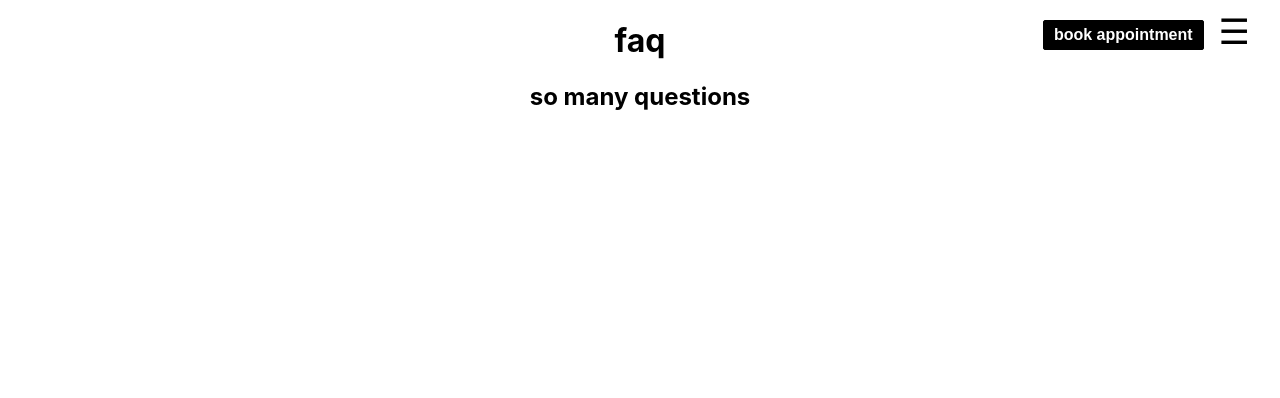
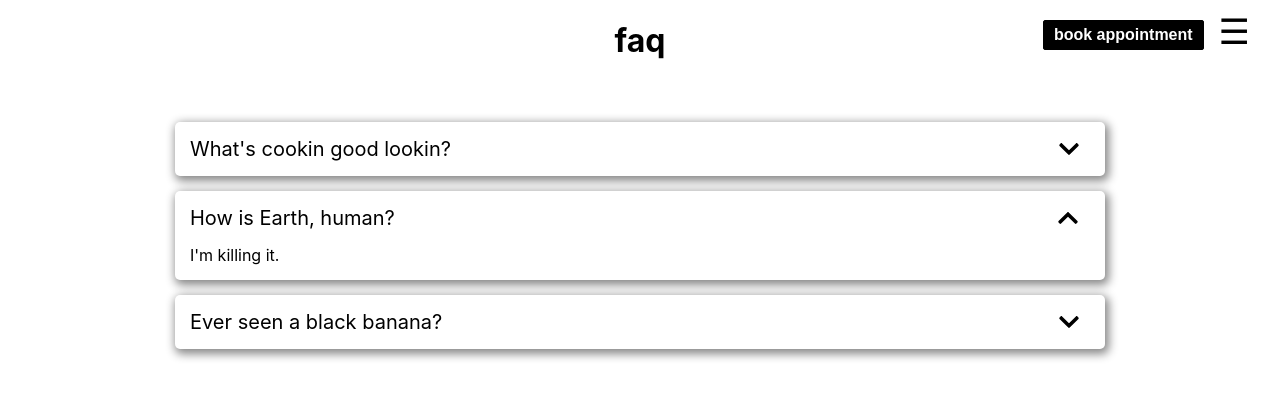
Before and after one commit to rheal3/curly-sniffle, a React (Create React App) app: page /faq in a window 1280 px wide. Shown: the top 398 px of the page. Built offline with nearby package versions, Linux system fonts and the light colour scheme.

Commit message:
completed faq page with accordian cards

```diff
--- /dev/null
+++ b/src/FAQ/FAQCard.js
@@ -0,0 +1,57 @@
+import styled from 'styled-components'
+import arrow from './chevron-down-solid.svg'
+
+const FAQContainer = styled.div`
+    margin: 15px;
+    padding: 15px;
+    border-radius: 5px;
+    box-shadow: 2px 3px 10px 2px rgba(0,0,0,0.47);
+    text-align: left;
+
+    .faq-question {
+        position: relative;
+        font-size: 20px;
+        padding-right: 80px;
+        transition: all 0.4s ease;
+        margin-bottom: ${props => props.open ? "15px" : ""};
+    }
+    .faq-question::after {
+        content: '';
+        position: absolute;
+        top: 50%;
+        right: 10px;
+        transform: ${props => props.open ? "translateY(-50%) rotate(180deg)" : "translateY(-50%)"};
+        width: 23px;
+        height: 23px;
+
+        background-image: url(${props => props.imgUrl});
+        background-position: center;
+        background-size: contain;
+        background-repeat: no-repeat;
+
+        transition: all 0.4s ease;
+    }
+
+    .faq-answer {
+        opacity: ${props => props.open ? 1 : 0};
+        max-height: ${props => props.open ? "1000px" : 0};
+        overflow-y: hidden;
+        transition: all 0.4s ease;
+    }
+
+`
+
+const FAQCard = ({faq, index, toggleFAQ}) => {
+    return (
+        <FAQContainer open={faq.open} key={index} imgUrl={arrow} onClick={() => {toggleFAQ(index)}}>
+            <div className="faq-question">
+                {faq.question}
+            </div>
+            <div className="faq-answer">
+                {faq.answer}
+            </div>
+        </FAQContainer>
+    )
+}
+
+export default FAQCard
--- a/src/FAQ/Page.js
+++ b/src/FAQ/Page.js
@@ -1,7 +1,40 @@
-const FAQ = () =>
-    <div>
-        <h1>faq</h1>
-        <h2>so many questions</h2>
-    </div>
+import {useState} from 'react'
+import FAQCard from './FAQCard'
+import styled from 'styled-components'
+import {initState} from './api'
+
+const FAQSContainer = styled.div`
+    width: 100%;
+    max-width: 75vw;
+    margin: 0 auto;
+    padding: 25px;
+`
+
+const FAQ = () => {
+    const [faqs, setFaqs] = useState(initState)
+
+    const toggleFAQ = index => {
+        setFaqs(faqs.map((faq, i) => {
+            if (i === index) {
+                faq.open = !faq.open
+            } else {
+                faq.open = false
+            }
+            return faq
+        }))
+    }
+    return (
+        <div>
+            <div className="header">
+                <h1>faq</h1>
+            </div>
+            <FAQSContainer className="faqs">
+                {faqs.map((faq, i) => (
+                    <FAQCard faq={faq} index={i} toggleFAQ={toggleFAQ}/>
+                ))}
+            </FAQSContainer>
+        </div>
+    )
+}
 
 export default FAQ
--- /dev/null
+++ b/src/FAQ/api.js
@@ -0,0 +1,17 @@
+export const initState = [
+    {
+        question: "What's cookin good lookin?",
+        answer: "chicken pie",
+        open: false
+    },
+    {
+        question: "How is Earth, human?",
+        answer: "I'm killing it.",
+        open: true
+    },
+    {
+        question: "Ever seen a black banana?",
+        answer: "fa shizzle",
+        open: false
+    }
+]
```
Also changed, not shown: src/FAQ/arrow-down-solid.svg (added), src/FAQ/chevron-down-solid.svg (added).
